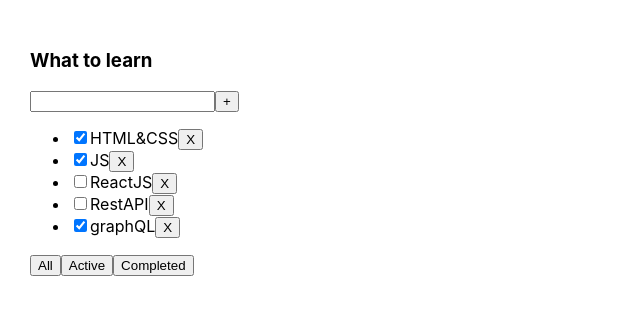
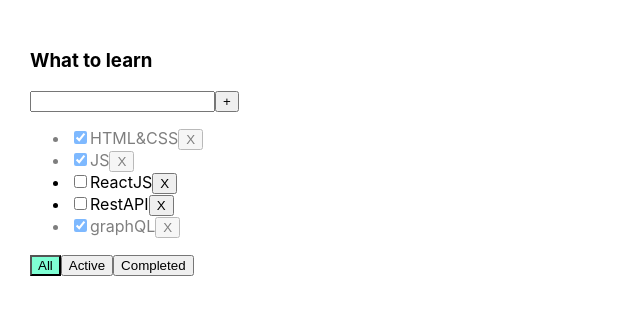
Before and after one commit to Lityuk/restart, a React (Create React App) app: page / in a window 1280 px wide. Shown: the top 314 px of the page, without its empty margins (0-640 px from the left). Built offline with nearby package versions, Linux system fonts and the light colour scheme.

Commit message:
finish 4 lesson

```diff
--- a/src/App.css
+++ b/src/App.css
@@ -14,3 +14,11 @@
 .error-message {
   color: red;
 }
+
+.active-filter {
+  background-color: aquamarine;
+}
+
+.is-done {
+  opacity: 0.5;
+}
--- a/src/App.tsx
+++ b/src/App.tsx
@@ -46,7 +46,6 @@
 
     let tasksAfterFilter = tasks;
 
-
     if (filter === "Active") {
         tasksAfterFilter = tasksAfterFilter.filter((t) => (!t.isDone))
     }
@@ -63,6 +62,7 @@
                       addFilter={addFilter}
                       addTask={addTask}
                       changeStatus={changeStatus}
+                      filter={filter}
             />
         </div>
     );
--- a/src/Todolist.tsx
+++ b/src/Todolist.tsx
@@ -9,6 +9,7 @@
     addFilter: (filterValue: filterType) => void
     addTask: (taskName: string) => void
     changeStatus: (id: string, isDone: boolean) => void
+    filter: filterType
 }
 
 export const Todolist = (props: TodolistPropsType) => {
@@ -16,7 +17,6 @@
     const [title, setTitle] = useState("")
 
     const [error, setError] = useState<string | null>("")
-
 
 
     const onChangeHandler = (e: ChangeEvent<HTMLInputElement>) => {
@@ -27,8 +27,7 @@
         if (title.trim() !== "") {
             props.addTask(title)
             setTitle("")
-        }
-        else setError("Task title is required")
+        } else setError("Task title is required")
     }
 
     const onKeyPressHandler = (e: KeyboardEvent<HTMLInputElement>) => {
@@ -63,7 +62,7 @@
                         props.changeStatus(t.id, newIsDoneValue)
                     }
 
-                    return <li><input key={t.id} type="checkbox" onChange={onChangeStatusHandler} checked={t.isDone}/>
+                    return <li key={t.id} className={t.isDone? "is-done" : ""}> <input type="checkbox" onChange={onChangeStatusHandler} checked={t.isDone}/>
                         <span>{t.title}</span>
                         <button onClick={onClickHandler}>X</button>
                     </li>
@@ -71,9 +70,9 @@
 
             </ul>
             <div>
-                <button onClick={onAllClickHandler}>All</button>
-                <button onClick={onActiveClickHandler}>Active</button>
-                <button onClick={onCompletedClickHandler}>Completed</button>
+                <button className={props.filter === "All" ? "active-filter" : ""} onClick={onAllClickHandler}>All</button>
+                <button className={props.filter === "Active" ? "active-filter" : ""} onClick={onActiveClickHandler}>Active</button>
+                <button className={props.filter === "Completed" ? "active-filter" : ""} onClick={onCompletedClickHandler}>Completed</button>
             </div>
         </div>
     )
```
